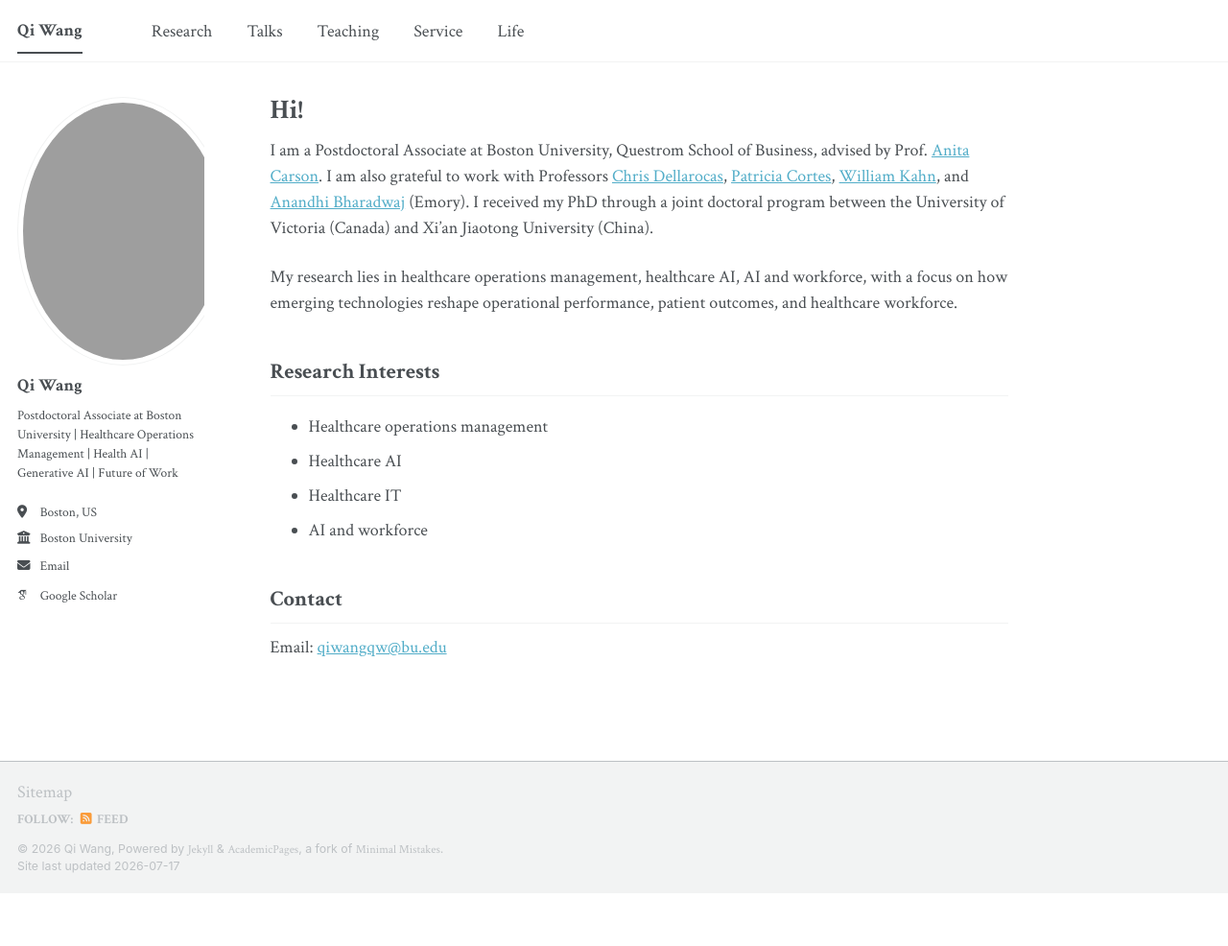
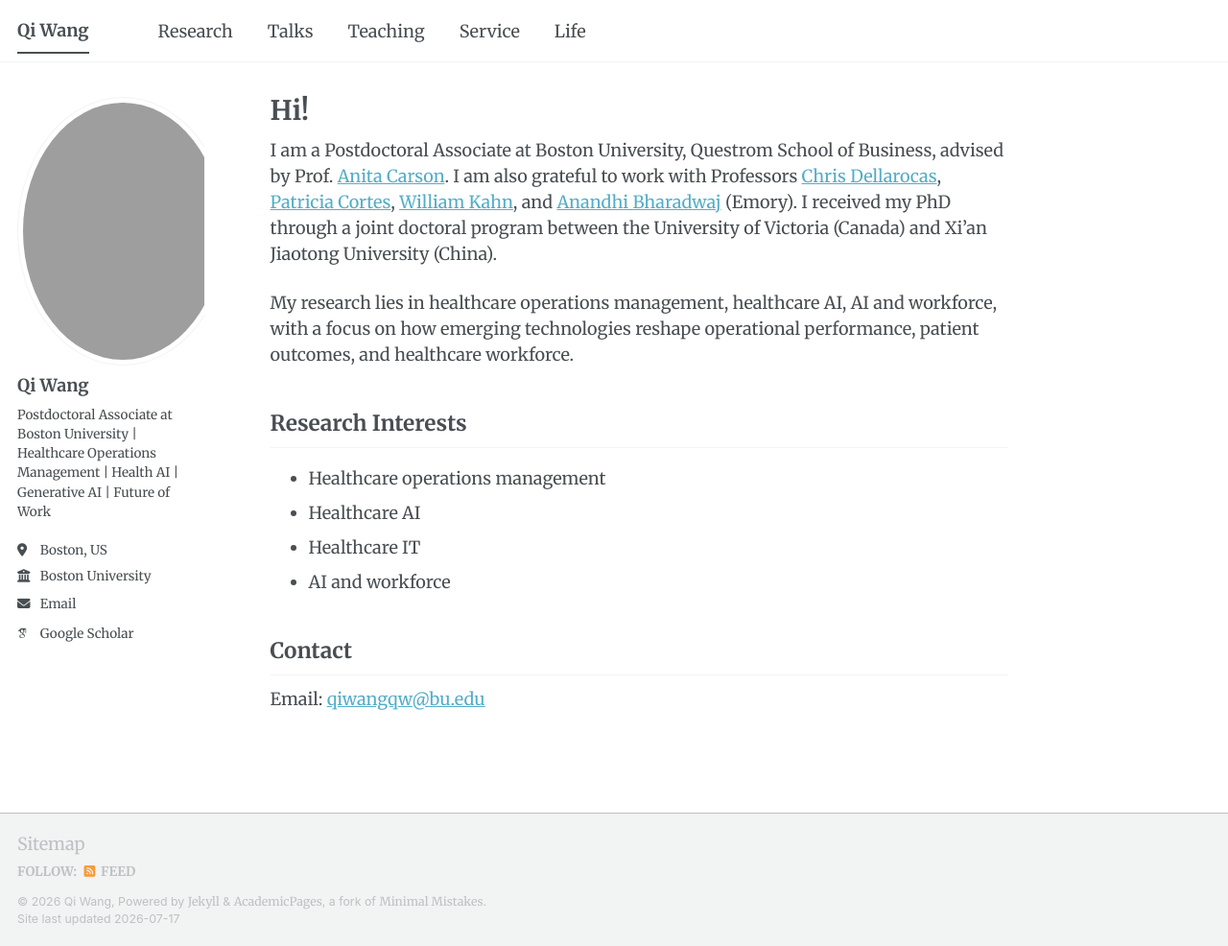
Before and after one commit to qiwang-katherine/qiwang-katherine.github.io, a Jekyll site: the page built from _pages/about.md, in a window 1280 px wide and 986 px high. Shown: the whole window at 96% size. Built offline with Jekyll 4.4.1, drawn with Linux system fonts in a browser that asks for light colours; some web fonts are replaced; a script bundle is joined from its source files by our own code; library files that are not in the unit come from our copies.

Commit message:
main.scss

```diff
--- a/assets/css/main.scss
+++ b/assets/css/main.scss
@@ -1,7 +1,6 @@
 ---
 ---
-@import url('https://fonts.googleapis.com/css2?family=Crimson+Text:ital,wght@0,400;0,600;0,700;1,400;1,600&display=swap');
-
+@import url('https://fonts.googleapis.com/css2?family=Merriweather:ital,wght@0,300;0,400;0,700;0,900;1,300;1,400;1,700;1,900&display=swap');
 /*
  * This file controls what is imported from /_sass
  *
@@ -205,5 +204,5 @@
 .teaching-detail,
 .service-section-title,
 .service-list {
-  font-family: 'Crimson Text', Georgia, 'Times New Roman', serif !important;
+  font-family: 'Merriweather', Georgia, 'Times New Roman', serif !important;
 }
```
